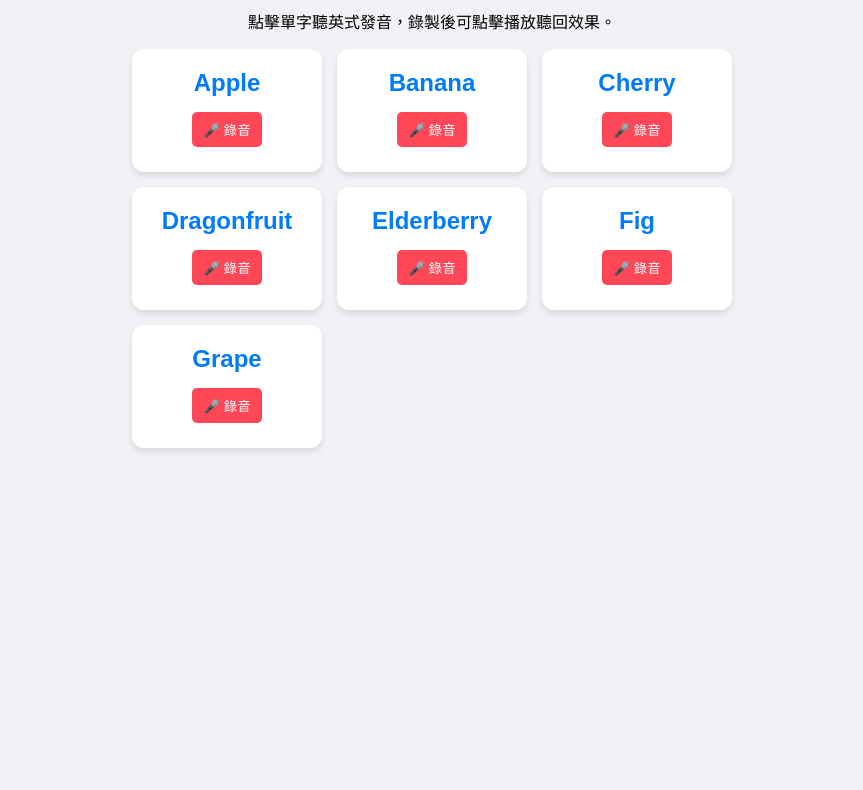
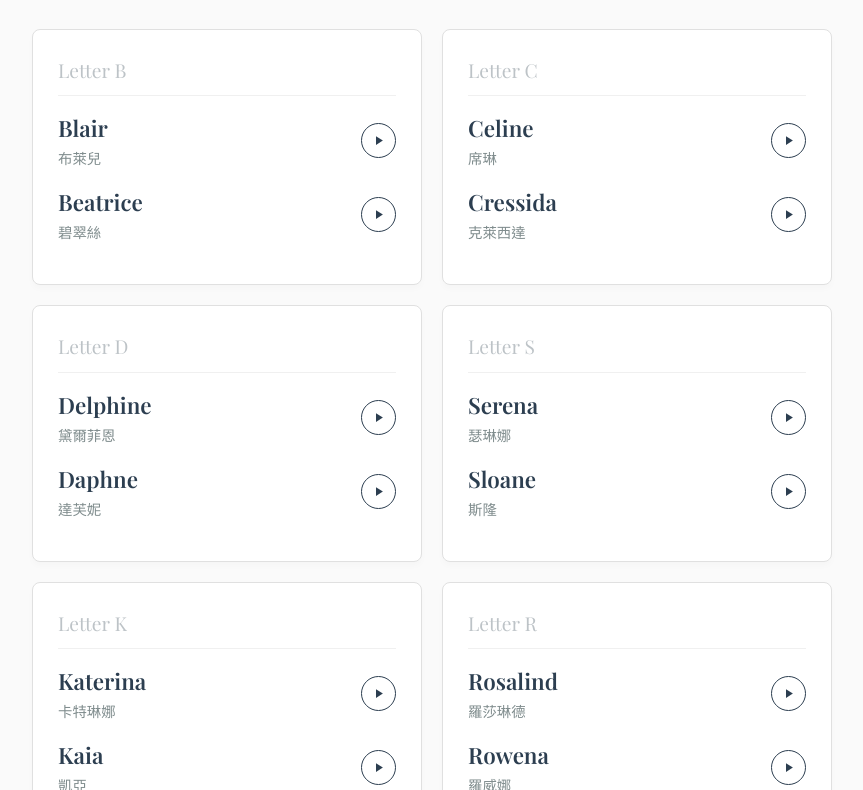
Before and after one commit to ngtszhimhk/engebook, a plain HTML site: page Index.html in a window 1280 px wide. Shown: the part 124-914 px from the top of the page, without its empty margins (208-1071 px from the left). Before the commit the page ends 800 px from the top, so only its background shows below. Drawn offline with nearby package versions, Linux system fonts and the light colour scheme; a web font is replaced by a local one.

Commit message:
更新 Index.html

```diff
--- a/Index.html
+++ b/Index.html
@@ -1,87 +1,162 @@
 <!DOCTYPE html>
-<html lang="zh-Hant">
+<html lang="zh-TW">
 <head>
     <meta charset="UTF-8">
     <meta name="viewport" content="width=device-width, initial-scale=1.0">
-    <title>互動英語電子書</title>
+    <title>高級千金英文名選集</title>
+    <link href="https://fonts.googleapis.com/css2?family=Playfair+Display:ital,wght@0,400;0,600;1,400&family=Noto+Serif+TC:wght@300;400;600&display=swap" rel="stylesheet">
     <style>
-        body { font-family: sans-serif; background: #f0f2f5; display: flex; flex-direction: column; align-items: center; padding: 20px; }
-        h1 { color: #2c3e50; }
-        .word-grid { display: grid; grid-template-columns: repeat(auto-fit, minmax(150px, 1fr)); gap: 15px; width: 100%; max-width: 600px; }
-        .word-card { background: white; padding: 20px; border-radius: 12px; box-shadow: 0 4px 6px rgba(0,0,0,0.1); text-align: center; }
-        .word-text { font-size: 24px; font-weight: bold; margin-bottom: 10px; cursor: pointer; color: #007bff; }
-        .word-text:hover { color: #0056b3; text-decoration: underline; }
-        button { margin: 5px; padding: 8px 12px; border: none; border-radius: 5px; cursor: pointer; }
-        .btn-record { background: #ff4757; color: white; }
-        .btn-stop { background: #2f3542; color: white; display: none; }
-        .btn-play { background: #2ed573; color: white; display: none; }
-        audio { margin-top: 10px; width: 100%; }
+        body {
+            font-family: 'Playfair Display', 'Noto Serif TC', serif;
+            background-color: #FAFAFA;
+            color: #333;
+            margin: 0;
+            padding: 40px 20px;
+            line-height: 1.6;
+        }
+        h1 {
+            text-align: center;
+            font-weight: 600;
+            letter-spacing: 2px;
+            color: #2C3E50;
+            margin-bottom: 40px;
+        }
+        .container {
+            max-width: 800px;
+            margin: 0 auto;
+            display: grid;
+            grid-template-columns: repeat(auto-fit, minmax(300px, 1fr));
+            gap: 20px;
+        }
+        .card {
+            background-color: #FFFFFF;
+            border: 1px solid #E0E0E0;
+            border-radius: 8px;
+            padding: 25px;
+            box-shadow: 0 4px 6px rgba(0,0,0,0.02);
+            transition: transform 0.2s ease, box-shadow 0.2s ease;
+        }
+        .card:hover {
+            transform: translateY(-5px);
+            box-shadow: 0 8px 15px rgba(0,0,0,0.05);
+        }
+        .letter-title {
+            font-size: 1.2rem;
+            color: #bdc3c7;
+            border-bottom: 1px solid #f0f0f0;
+            padding-bottom: 10px;
+            margin-bottom: 15px;
+        }
+        .name-item {
+            display: flex;
+            justify-content: space-between;
+            align-items: center;
+            margin-bottom: 15px;
+        }
+        .name-info {
+            display: flex;
+            flex-direction: column;
+        }
+        .eng-name {
+            font-size: 1.4rem;
+            font-weight: 600;
+            color: #2C3E50;
+        }
+        .chi-name {
+            font-size: 0.9rem;
+            color: #7f8c8d;
+        }
+        .play-btn {
+            background-color: transparent;
+            border: 1px solid #2C3E50;
+            color: #2C3E50;
+            border-radius: 50%;
+            width: 35px;
+            height: 35px;
+            cursor: pointer;
+            display: flex;
+            justify-content: center;
+            align-items: center;
+            transition: all 0.3s ease;
+        }
+        .play-btn:hover {
+            background-color: #2C3E50;
+            color: #FFFFFF;
+        }
+        .play-btn svg {
+            width: 15px;
+            height: 15px;
+            fill: currentColor;
+        }
     </style>
 </head>
 <body>
 
-    <h1>📖 英語詞語練習</h1>
-    <p>點擊單字聽英式發音，錄製後可點擊播放聽回效果。</p>
+    <h1>The Heiress Collection</h1>
 
-    <div class="word-grid" id="grid"></div>
+    <div class="container" id="nameContainer">
+        </div>
 
     <script>
-        // 在這裡輸入你的 7 個詞語
-        const words = ["Apple", "Banana", "Cherry", "Dragonfruit", "Elderberry", "Fig", "Grape"];
+        const namesData = [
+            { letter: 'B', items: [{ eng: 'Blair', chi: '布萊兒' }, { eng: 'Beatrice', chi: '碧翠絲' }] },
+            { letter: 'C', items: [{ eng: 'Celine', chi: '席琳' }, { eng: 'Cressida', chi: '克萊西達' }] },
+            { letter: 'D', items: [{ eng: 'Delphine', chi: '黛爾菲恩' }, { eng: 'Daphne', chi: '達芙妮' }] },
+            { letter: 'S', items: [{ eng: 'Serena', chi: '瑟琳娜' }, { eng: 'Sloane', chi: '斯隆' }] },
+            { letter: 'K', items: [{ eng: 'Katerina', chi: '卡特琳娜' }, { eng: 'Kaia', chi: '凱亞' }] },
+            { letter: 'R', items: [{ eng: 'Rosalind', chi: '羅莎琳德' }, { eng: 'Rowena', chi: '羅威娜' }] }
+        ];
 
-        const grid = document.getElementById('grid');
+        const container = document.getElementById('nameContainer');
 
-        words.forEach((word, index) => {
+        // 生成播放按鈕的 SVG 圖示
+        const playIcon = `<svg viewBox="0 0 24 24"><path d="M8 5v14l11-7z"/></svg>`;
+
+        // 渲染網頁內容
+        namesData.forEach(group => {
             const card = document.createElement('div');
-            card.className = 'word-card';
-            card.innerHTML = `
-                <div class="word-text" onclick="speak('${word}')">${word}</div>
-                <button class="btn-record" id="rec-${index}" onclick="startRecording(${index})">🎤 錄音</button>
-                <button class="btn-stop" id="stop-${index}" onclick="stopRecording(${index})">⏹ 停止</button>
-                <button class="btn-play" id="play-${index}" onclick="playRecording(${index})">▶️ 聽回</button>
-            `;
-            grid.appendChild(card);
+            card.className = 'card';
+
+            const title = document.createElement('div');
+            title.className = 'letter-title';
+            title.innerText = `Letter ${group.letter}`;
+            card.appendChild(title);
+
+            group.items.forEach(name => {
+                const itemDiv = document.createElement('div');
+                itemDiv.className = 'name-item';
+
+                itemDiv.innerHTML = `
+                    <div class="name-info">
+                        <span class="eng-name">${name.eng}</span>
+                        <span class="chi-name">${name.chi}</span>
+                    </div>
+                    <button class="play-btn" onclick="speakName('${name.eng}')" title="播放發音">
+                        ${playIcon}
+                    </button>
+                `;
+                card.appendChild(itemDiv);
+            });
+
+            container.appendChild(card);
         });
 
-        // 1. 英式發音功能
-        function speak(text) {
-            const utterance = new SpeechSynthesisUtterance(text);
-            utterance.lang = 'en-GB'; // 設定為英式英語
-            window.speechSynthesis.speak(utterance);
-        }
+        // 語音播放功能 (使用瀏覽器內建 API)
+        function speakName(text) {
+            // 檢查瀏覽器是否支援
+            if ('speechSynthesis' in window) {
+                // 先停止正在播放的聲音
+                window.speechSynthesis.cancel();
 
-        // 2. 錄音功能
-        let recorders = [];
-        let audioChunks = [];
+                const utterance = new SpeechSynthesisUtterance(text);
+                // 設定為英文發音 (en-GB 帶有英國口音，更符合古典老錢風，若想換美音可改為 en-US)
+                utterance.lang = 'en-GB';
+                utterance.rate = 0.85; // 稍微放慢語速，顯得更優雅
 
-        async function startRecording(index) {
-            const stream = await navigator.mediaDevices.getUserMedia({ audio: true });
-            const mediaRecorder = new MediaRecorder(stream);
-            recorders[index] = mediaRecorder;
-            audioChunks[index] = [];
-
-            mediaRecorder.ondataavailable = e => audioChunks[index].push(e.data);
-            mediaRecorder.onstop = () => {
-                const blob = new Blob(audioChunks[index], { type: 'audio/wav' });
-                const url = URL.createObjectURL(blob);
-                window[`audioUrl-${index}`] = url;
-                document.getElementById(`play-${index}`).style.display = 'inline-block';
-            };
-
-            mediaRecorder.start();
-            document.getElementById(`rec-${index}`).style.display = 'none';
-            document.getElementById(`stop-${index}`).style.display = 'inline-block';
-        }
-
-        function stopRecording(index) {
-            recorders[index].stop();
-            document.getElementById(`stop-${index}`).style.display = 'none';
-            document.getElementById(`rec-${index}`).style.display = 'inline-block';
-        }
-
-        function playRecording(index) {
-            const audio = new Audio(window[`audioUrl-${index}`]);
-            audio.play();
+                window.speechSynthesis.speak(utterance);
+            } else {
+                alert("抱歉，您的瀏覽器不支援語音播放功能。");
+            }
         }
     </script>
 </body>
```
